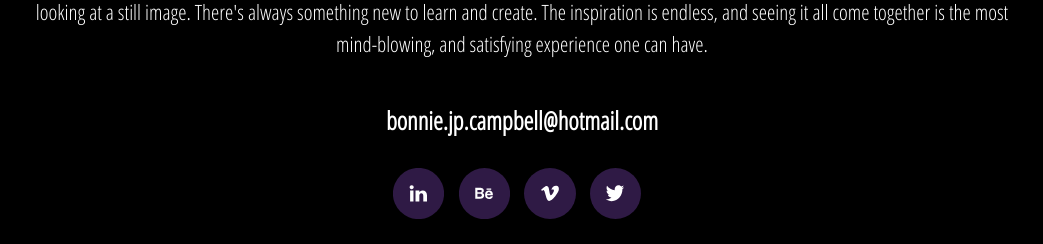
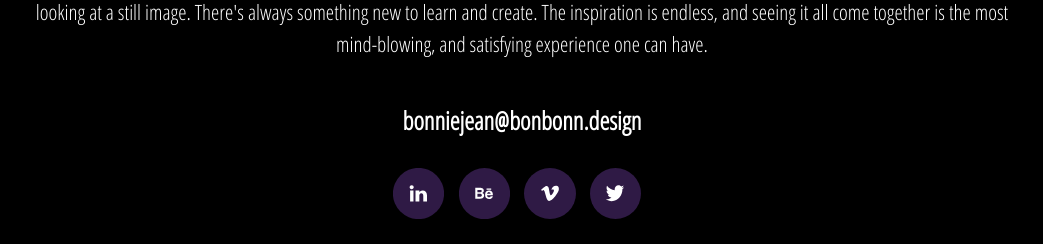
Before and after one commit to bonniecampbell/portfolio, a Jekyll site: the page built from index.html, in a window 1280 px wide. Shown: the part 1359-1603 px from the top of the page, without its empty margins (118-1161 px from the left). Built offline with Jekyll 4.4.1, drawn with Linux system fonts in a browser that asks for light colours; Markdown is read by kramdown in place of the engine named in the settings.

Commit message:
Updated my e-mail address

```diff
--- a/contact.html
+++ b/contact.html
@@ -6,7 +6,7 @@ meta: my contact information
 
   <div class="my-info">
     <h1 class="name">Bonnie Campbell</h1>
-    <h2 class="mail">bonnie.jp.campbell@hotmail.com</h2>
+    <h2 class="mail">bonniejean@bonbonn.design</h2>
     <div class="icons">
       <a class="linkedin" href="https://www.linkedin.com/in/bonnie-campbell-1b2224113?trk=nav_responsive_tab_profile_pic">
         <img src="{{site.baseurl}}/img/linkedin-icon.svg" alt="linkedin">
--- a/index.html
+++ b/index.html
@@ -28,7 +28,7 @@ priority: 1.0
     </div>
 
     <div class="e-mail">
-      <p><b>bonnie.jp.campbell@hotmail.com</b></p>
+      <p><b>bonniejean@bonbonn.design</b></p>
     </div>
 
     <div class="icons">
--- a/portfolio.html
+++ b/portfolio.html
@@ -34,7 +34,7 @@ changefreq: weekly
 
   <div class="footer-back">
     <div class="e-mail">
-      <p><b>bonnie.jp.campbell@hotmail.com</b></p>
+      <p><b>bonniejean@bonbonn.design</b></p>
     </div>
 
     <div class="icons">
```
